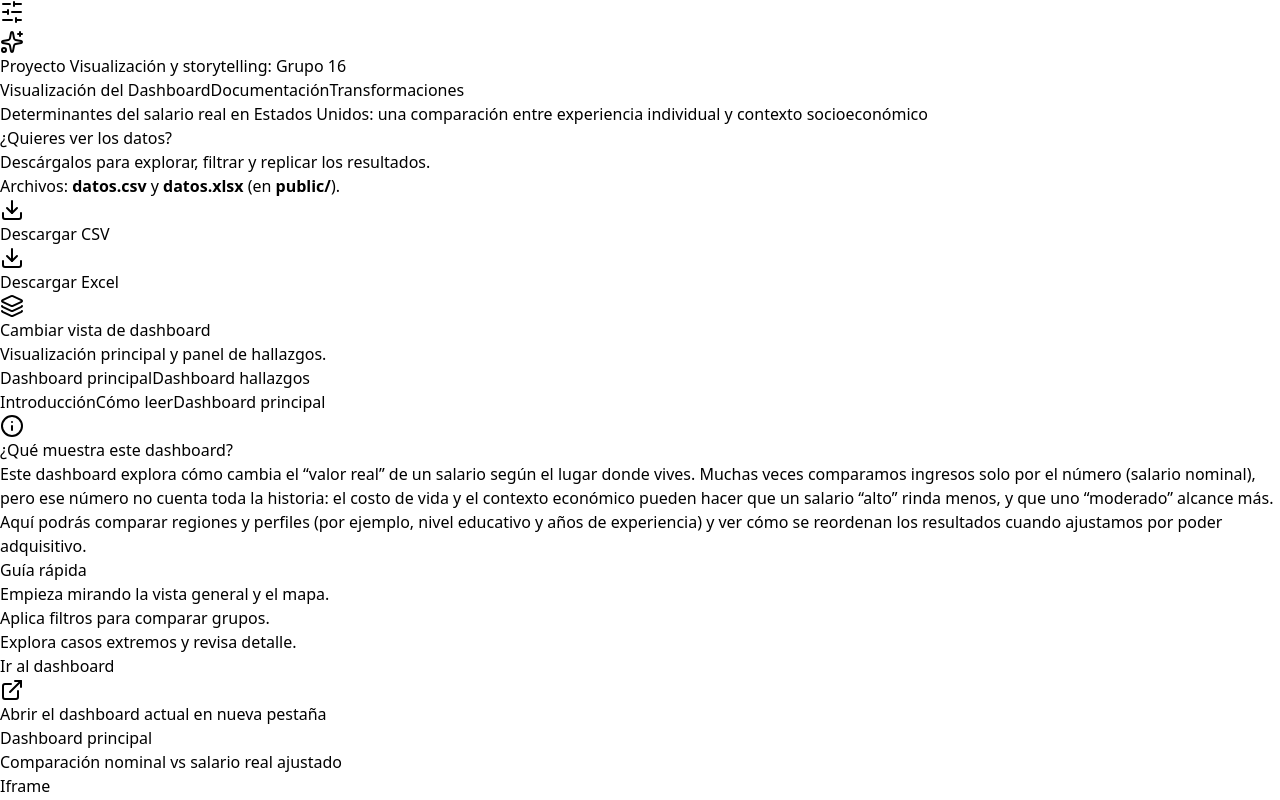
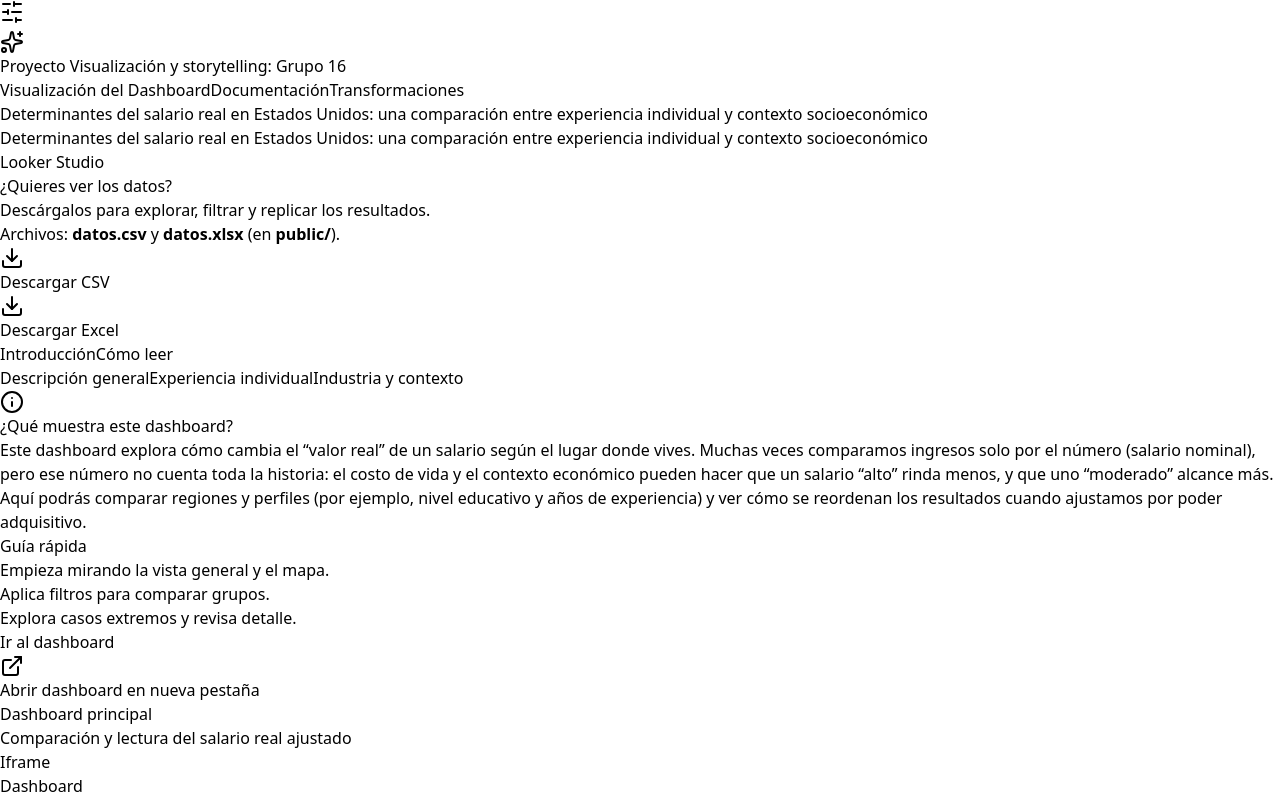
Before and after one commit to mcarob/EntregaTrabajoFinalVisualizacion, a React (Vite) app: page /#/ in a window 1280 px wide. Shown: the top 800 px of the page. Built offline with nearby package versions, Linux system fonts and the light colour scheme; the HTML template or start-up script is replaced by a standard one.

Commit message:
setear solo 1 div para un solo dashboard

```diff
--- a/src/pages/Dashboard.tsx
+++ b/src/pages/Dashboard.tsx
@@ -1,22 +1,19 @@
 import React, { useMemo, useState } from "react";
-import { Download, ExternalLink, Layers, Info } from "lucide-react";
+import { Download, ExternalLink, Info } from "lucide-react";
 import { Card, Pill } from "../components/ui";
 
-const DASHBOARD_PRINCIPAL_URL =
-    "https://lookerstudio.google.com/embed/reporting/bd00f8cb-445b-4d9b-8518-5e5b0756bcae/page/1M";
-
-const DASHBOARD_HALLAZGOS_URL =
-    "https://lookerstudio.google.com/embed/reporting/3cb7d34e-734d-48bf-bf04-0becc755263c/page/p_79amiucn1d";
+const LOOKER_EMBED_URL =
+    "https://lookerstudio.google.com/embed/reporting/185c7a38-cfb9-450a-822d-244d3c40af07/page/1M";
 
 function isValidEmbed(url: string) {
   return (url || "").includes("lookerstudio.google.com/embed/reporting/");
 }
 
-function TabButton({
-                     active,
-                     label,
-                     onClick,
-                   }: {
+function SmallTab({
+                    active,
+                    label,
+                    onClick,
+                  }: {
   active: boolean;
   label: string;
   onClick: () => void;
@@ -24,13 +21,13 @@ function TabButton({
   return (
       <button
           onClick={onClick}
+          type="button"
           className={[
-            "rounded-2xl border px-4 py-2 text-sm font-semibold transition",
+            "rounded-2xl border px-3 py-2 text-sm font-semibold transition",
             active
                 ? "border-indigo-600 bg-indigo-600 text-white"
                 : "border-slate-200 bg-white text-slate-800 hover:bg-slate-50",
           ].join(" ")}
-          type="button"
       >
         {label}
       </button>
@@ -38,48 +35,64 @@ function TabButton({
 }
 
 export default function DashboardPage() {
-  const [active, setActive] = useState<"principal" | "hallazgos">("principal");
+  // Sección de texto dinámica (3 botones)
+  const [focus, setFocus] = useState<"general" | "experiencia" | "industria">("general");
 
   const CSV_PATH = `${import.meta.env.BASE_URL}datos.csv`;
   const XLSX_PATH = `${import.meta.env.BASE_URL}datos.xlsx`;
 
-  const activeUrl = active === "principal" ? DASHBOARD_PRINCIPAL_URL : DASHBOARD_HALLAZGOS_URL;
-  const activeTitle = active === "principal" ? "Dashboard principal" : "Dashboard hallazgos";
-  const activeSubtitle =
-      active === "principal"
-          ? "Comparación nominal vs salario real ajustado"
-          : "Interpretación y explicación de los hallazgos";
+  const embedError = useMemo(() => {
+    if (!isValidEmbed(LOOKER_EMBED_URL)) {
+      return "La URL no parece ser un embed válido de Looker Studio (debe contener /embed/reporting/).";
+    }
+    return null;
+  }, []);
 
-  const whatTitle =
-      active === "principal"
-          ? "¿Qué muestra este dashboard?"
-          : "¿Qué explica este dashboard de hallazgos?";
+  const scrollToDashboard = () => {
+    document.getElementById("looker-embed")?.scrollIntoView({ behavior: "smooth", block: "start" });
+  };
 
-  const whatText =
-      active === "principal"
-          ? `Este dashboard explora cómo cambia el “valor real” de un salario según el lugar donde vives.
+  const content = useMemo(() => {
+    if (focus === "general") {
+      return {
+        title: "¿Qué muestra este dashboard?",
+        text: `Este dashboard explora cómo cambia el “valor real” de un salario según el lugar donde vives.
 Muchas veces comparamos ingresos solo por el número (salario nominal), pero ese número no cuenta toda la historia:
 el costo de vida y el contexto económico pueden hacer que un salario “alto” rinda menos, y que uno “moderado” alcance más.
 Aquí podrás comparar regiones y perfiles (por ejemplo, nivel educativo y años de experiencia) y ver cómo se reordenan los resultados
-cuando ajustamos por poder adquisitivo.`
-          : `Este dashboard complementa la visualización principal: resume y explica patrones encontrados.
-Destaca comparaciones clave (qué cambia al pasar de salario nominal a salario real), casos extremos por estado
-y lecturas que ayudan a interpretar el tablero.`;
+cuando ajustamos por poder adquisitivo.`,
+      };
+    }
 
-  const embedError = useMemo(() => {
-    if (!isValidEmbed(activeUrl)) {
-      return "La URL no parece ser un embed válido de Looker Studio (debe contener /embed/reporting/).";
+    if (focus === "experiencia") {
+      return {
+        title: "Experiencia individual",
+        text: `En esta sección se enfatiza el rol de la trayectoria individual.
+El mapa de Estados Unidos permite identificar patrones geográficos en el salario real promedio y ver cómo cambian las diferencias entre estados.
+Usa los filtros (por ejemplo: nivel educativo y experiencia) para comparar perfiles y observar cómo el contexto regional modifica el poder adquisitivo.`,
+      };
     }
-    return null;
-  }, [activeUrl]);
 
-  const scrollToActiveDashboard = () => {
-    document.getElementById("looker-embed")?.scrollIntoView({ behavior: "smooth", block: "start" });
-  };
+    // industria y contexto (placeholder para que tú lo completes)
+    return {
+      title: "Industria y contexto",
+      text: `Aquí iremos agregando la explicación de la segunda página del dashboard
+(relación entre industria, condiciones del mercado laboral y variables de contexto).
+[Espacio reservado para tu texto final].`,
+    };
+  }, [focus]);
 
   return (
       <div className="space-y-6">
         {/* (A) HERO / TÍTULO GRANDE */}
+        <div className="rounded-3xl border border-slate-200 bg-white p-5 shadow-[0_12px_40px_-24px_rgba(15,23,42,0.18)]">
+          <div className="flex flex-col gap-3 sm:flex-row sm:items-center sm:justify-between">
+            <h1 className="text-xl font-semibold leading-snug text-slate-900">
+              Determinantes del salario real en Estados Unidos: una comparación entre experiencia individual y contexto socioeconómico
+            </h1>
+            <Pill tone="brand">Looker Studio</Pill>
+          </div>
+        </div>
 
         {/* (B) DATOS (general) */}
         <div className="rounded-3xl border border-slate-200 bg-white p-5 shadow-[0_12px_40px_-24px_rgba(15,23,42,0.18)]">
@@ -116,50 +129,42 @@ y lecturas que ayudan a interpretar el tablero.`;
           </div>
         </div>
 
-        {/* (C) CAMBIAR VISTA */}
-        <div className="rounded-3xl border border-slate-200 bg-white p-4 shadow-[0_12px_40px_-24px_rgba(15,23,42,0.18)]">
-          <div className="flex flex-col gap-3 md:flex-row md:items-center md:justify-between">
-            <div className="flex items-center gap-3">
-              <div className="rounded-2xl border border-slate-200 bg-white p-2">
-                <Layers className="h-5 w-5 text-slate-800" />
-              </div>
-              <div>
-                <div className="text-sm font-semibold text-slate-900">Cambiar vista de dashboard</div>
-                <div className="text-xs text-slate-500">Visualización principal y panel de hallazgos.</div>
-              </div>
-            </div>
-
-            <div className="flex flex-wrap gap-2">
-              <TabButton
-                  active={active === "principal"}
-                  label="Dashboard principal"
-                  onClick={() => setActive("principal")}
-              />
-              <TabButton
-                  active={active === "hallazgos"}
-                  label="Dashboard hallazgos"
-                  onClick={() => setActive("hallazgos")}
-              />
-            </div>
-          </div>
-        </div>
-
-        {/* (D) ¿QUÉ MUESTRA? (dinámico) + CTA */}
+        {/* (C) ¿QUÉ MUESTRA? (con 3 botones) + CTA */}
         <div className="rounded-3xl border border-slate-200 bg-white p-5 shadow-[0_12px_40px_-24px_rgba(15,23,42,0.18)]">
           <div className="flex flex-col gap-4 lg:flex-row lg:items-start lg:justify-between">
             <div className="max-w-3xl">
               <div className="flex flex-wrap items-center gap-2">
                 <Pill tone="brand">Introducción</Pill>
                 <Pill tone="cyan">Cómo leer</Pill>
-                <Pill>{activeTitle}</Pill>
               </div>
 
-              <div className="mt-3 flex items-center gap-2">
-                <Info className="h-5 w-5 text-slate-700" />
-                <h2 className="text-lg font-semibold text-slate-900">{whatTitle}</h2>
+              {/* Botones */}
+              <div className="mt-4 flex flex-wrap gap-2">
+                <SmallTab
+                    active={focus === "general"}
+                    label="Descripción general"
+                    onClick={() => setFocus("general")}
+                />
+                <SmallTab
+                    active={focus === "experiencia"}
+                    label="Experiencia individual"
+                    onClick={() => setFocus("experiencia")}
+                />
+                <SmallTab
+                    active={focus === "industria"}
+                    label="Industria y contexto"
+                    onClick={() => setFocus("industria")}
+                />
               </div>
 
-              <p className="mt-2 whitespace-pre-line text-sm leading-6 text-slate-700">{whatText}</p>
+              <div className="mt-4 flex items-center gap-2">
+                <Info className="h-5 w-5 text-slate-700" />
+                <h2 className="text-lg font-semibold text-slate-900">{content.title}</h2>
+              </div>
+
+              <p className="mt-2 whitespace-pre-line text-sm leading-6 text-slate-700">
+                {content.text}
+              </p>
             </div>
 
             <div className="w-full lg:w-[360px]">
@@ -181,42 +186,46 @@ y lecturas que ayudan a interpretar el tablero.`;
                 </ul>
 
                 <button
-                    onClick={scrollToActiveDashboard}
+                    onClick={scrollToDashboard}
                     className="mt-4 w-full rounded-2xl border border-slate-200 bg-white px-4 py-2 text-sm font-semibold text-slate-800 hover:bg-slate-50"
                 >
                   Ir al dashboard
                 </button>
 
                 <a
-                    href={activeUrl}
+                    href={LOOKER_EMBED_URL}
                     target="_blank"
                     rel="noreferrer"
                     className="mt-3 inline-flex w-full items-center justify-center gap-2 text-xs font-semibold text-indigo-700 underline"
                 >
                   <ExternalLink className="h-4 w-4" />
-                  Abrir el dashboard actual en nueva pestaña
+                  Abrir dashboard en nueva pestaña
                 </a>
               </div>
             </div>
           </div>
         </div>
 
-        {/* Iframe */}
-        <Card title={activeTitle} subtitle={activeSubtitle} right={<Pill tone="cyan">Iframe</Pill>}>
+        {/* (D) IFRAME (1 solo dashboard) */}
+        <Card
+            title="Dashboard principal"
+            subtitle="Comparación y lectura del salario real ajustado"
+            right={<Pill tone="cyan">Iframe</Pill>}
+        >
           <div id="looker-embed" className="overflow-hidden rounded-2xl border border-slate-200 bg-white">
             <div className="flex items-center justify-between gap-3 border-b border-slate-200 px-4 py-3">
-              <div className="text-sm font-semibold text-slate-900">{activeTitle}</div>
+              <div className="text-sm font-semibold text-slate-900">Dashboard</div>
               <div className="text-xs text-slate-500">Looker Studio embed</div>
             </div>
 
-            <div className="h-[82vh] min-h-[600px]">
+            <div className="h-[82vh] min-h-[650px]">
               {embedError ? (
                   <div className="flex h-full items-center justify-center bg-slate-50 p-6 text-center">
                     <div className="max-w-xl rounded-2xl border border-amber-200 bg-amber-50 p-5">
                       <p className="text-sm font-semibold text-amber-900">No se pudo cargar el embed</p>
                       <p className="mt-2 text-sm text-amber-800">{embedError}</p>
                       <a
-                          href={activeUrl}
+                          href={LOOKER_EMBED_URL}
                           target="_blank"
                           rel="noreferrer"
                           className="mt-3 inline-flex items-center justify-center gap-2 text-xs font-semibold text-indigo-700 underline"
@@ -228,13 +237,15 @@ y lecturas que ayudan a interpretar el tablero.`;
                   </div>
               ) : (
                   <iframe
-                      title={`looker-${active}`}
-                      src={activeUrl}
+                      title="looker-dashboard"
+                      src={LOOKER_EMBED_URL}
                       className="h-full w-full"
                       frameBorder={0}
                       style={{ border: 0 }}
                       allowFullScreen
                       allow="fullscreen"
+                      // Nota: el sandbox oficial puede quedarse fuera si te da problemas.
+                      // sandbox="allow-storage-access-by-user-activation allow-scripts allow-same-origin allow-popups allow-popups-to-escape-sandbox"
                       referrerPolicy="strict-origin-when-cross-origin"
                   />
               )}
```
